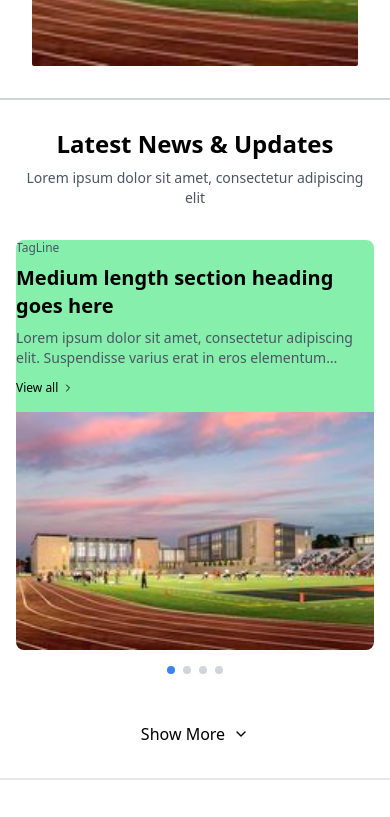
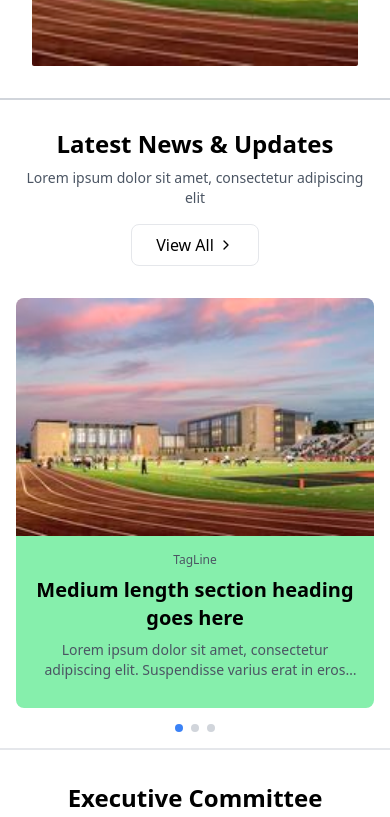
Before and after one commit to PathiniE/vcc_past-pupil-association-webpage, a Next.js app: page / in a window 390 px wide. Shown: the part 2222-3039 px from the top of the page. Built offline with nearby package versions, Linux system fonts and the light colour scheme.

Commit message:
update mobile view

```diff
--- a/src/app/components/Home/News.jsx
+++ b/src/app/components/Home/News.jsx
@@ -6,9 +6,9 @@ import { ChevronRight, ChevronDown, ChevronUp } from "lucide-react"
 const News = () => {
   const [expanded, setExpanded] = useState(false)
   const [activeIndex, setActiveIndex] = useState(0)
+  const [showAllMobile, setShowAllMobile] = useState(false)
   const scrollRef = useRef(null)
 
-  // Sample news items
   const newsItems = [
     {
       id: 1,
@@ -69,6 +69,12 @@ const News = () => {
       scrollContainer.addEventListener("scroll", handleScroll)
     }
 
+    // Reset activeIndex when toggling between 3 and all items
+    setActiveIndex(0)
+    if (scrollContainer) {
+      scrollContainer.scrollLeft = 0
+    }
+
     return () => {
       if (scrollContainer) {
         scrollContainer.removeEventListener("scroll", handleScroll)
@@ -81,6 +87,14 @@ const News = () => {
       <div className="text-center mb-8">
         <h1 className="text-2xl md:text-3xl lg:text-4xl font-bold mt-3 sm:mt-0">Latest News & Updates</h1>
         <p className="text-gray-600 text-sm mt-2">Lorem ipsum dolor sit amet, consectetur adipiscing elit</p>
+        {/* View All button - mobile only */}
+        <button
+          className="md:hidden flex items-center justify-center mx-auto mt-4 px-6 py-2 bg-white border border-gray-200 rounded-lg hover:bg-gray-50"
+          onClick={() => setShowAllMobile(!showAllMobile)}
+        >
+          <span>{showAllMobile ? "Show Less" : "View All"}</span>
+          <ChevronRight className="w-4 h-4 ml-1" />
+        </button>
       </div>
 
       {/* Desktop Layout */}
@@ -107,7 +121,7 @@ const News = () => {
           </div>
         </div>
 
-        {/* Expanded Content */}
+        {/* Expanded Content - Desktop Only */}
         {expanded && (
           <div className="mt-4 grid grid-cols-2 gap-4">
             {displayedItems.slice(4).map((item) => (
@@ -116,6 +130,27 @@ const News = () => {
               </div>
             ))}
           </div>
+        )}
+
+        {/* Show More/Less Buttons - Desktop Only */}
+        {!expanded && newsItems.length > 4 && (
+          <button
+            onClick={() => setExpanded(true)}
+            className="flex items-center justify-center w-full py-4 mt-8 space-x-2"
+          >
+            <span>Show More</span>
+            <ChevronDown className="w-4 h-4" />
+          </button>
+        )}
+
+        {expanded && (
+          <button
+            onClick={() => setExpanded(false)}
+            className="flex items-center justify-center w-full py-4 mt-8 space-x-2"
+          >
+            <span>Show Less</span>
+            <ChevronUp className="w-4 h-4" />
+          </button>
         )}
       </div>
 
@@ -126,7 +161,7 @@ const News = () => {
           className="flex overflow-x-auto scrollbar-hide snap-x snap-mandatory"
           style={{ scrollbarWidth: "none", msOverflowStyle: "none" }}
         >
-          {displayedItems.map((item) => (
+          {(showAllMobile ? newsItems : newsItems.slice(0, 3)).map((item) => (
             <div key={item.id} className="w-full flex-none snap-start">
               <MobileNewsCard {...item} />
             </div>
@@ -134,7 +169,7 @@ const News = () => {
         </div>
         {/* Pagination Dots */}
         <div className="flex justify-center mt-4 space-x-2">
-          {displayedItems.map((_, index) => (
+          {(showAllMobile ? newsItems : newsItems.slice(0, 3)).map((_, index) => (
             <div
               key={index}
               className={`h-2 w-2 rounded-full ${index === activeIndex ? "bg-blue-500" : "bg-gray-300"}`}
@@ -142,28 +177,6 @@ const News = () => {
           ))}
         </div>
       </div>
-
-      {/* Show More Button */}
-      {!expanded && newsItems.length > 4 && (
-        <button
-          onClick={() => setExpanded(true)}
-          className="flex items-center justify-center w-full py-4 mt-8 space-x-2"
-        >
-          <span>Show More</span>
-          <ChevronDown className="w-4 h-4" />
-        </button>
-      )}
-
-      {/* Show Less Button */}
-      {expanded && (
-        <button
-          onClick={() => setExpanded(false)}
-          className="flex items-center justify-center w-full py-4 mt-8 space-x-2"
-        >
-          <span>Show Less</span>
-          <ChevronUp className="w-4 h-4" />
-        </button>
-      )}
     </div>
   )
 }
@@ -186,16 +199,13 @@ const NewsCard = ({ title, description, image, isSmall }) => (
 
 const MobileNewsCard = ({ title, description, image }) => (
   <div className="w-full bg-white rounded-lg overflow-hidden flex flex-col h-full">
-    <div className="bg-green-300">
+    <div className="aspect-[16/9] w-full">
+      <img src={image || "/placeholder.svg"} alt={title} className="w-full h-full object-cover bg-gray-100" />
+    </div>
+    <div className="bg-green-300 p-4 text-center">
       <p className="text-xs text-gray-600 mb-2">TagLine</p>
       <h2 className="text-xl font-bold mb-2 line-clamp-2">{title}</h2>
       <p className="text-sm text-gray-600 mb-3 line-clamp-2">{description}</p>
-      <button className="flex items-center text-xs mb-4">
-        View all <ChevronRight className="w-3 h-3 ml-1" />
-      </button>
-    </div>
-    <div className="mt-auto aspect-[16/9] w-full">
-      <img src={image || "/placeholder.svg"} alt={title} className="w-full h-full object-cover bg-gray-100" />
     </div>
   </div>
 )
```
